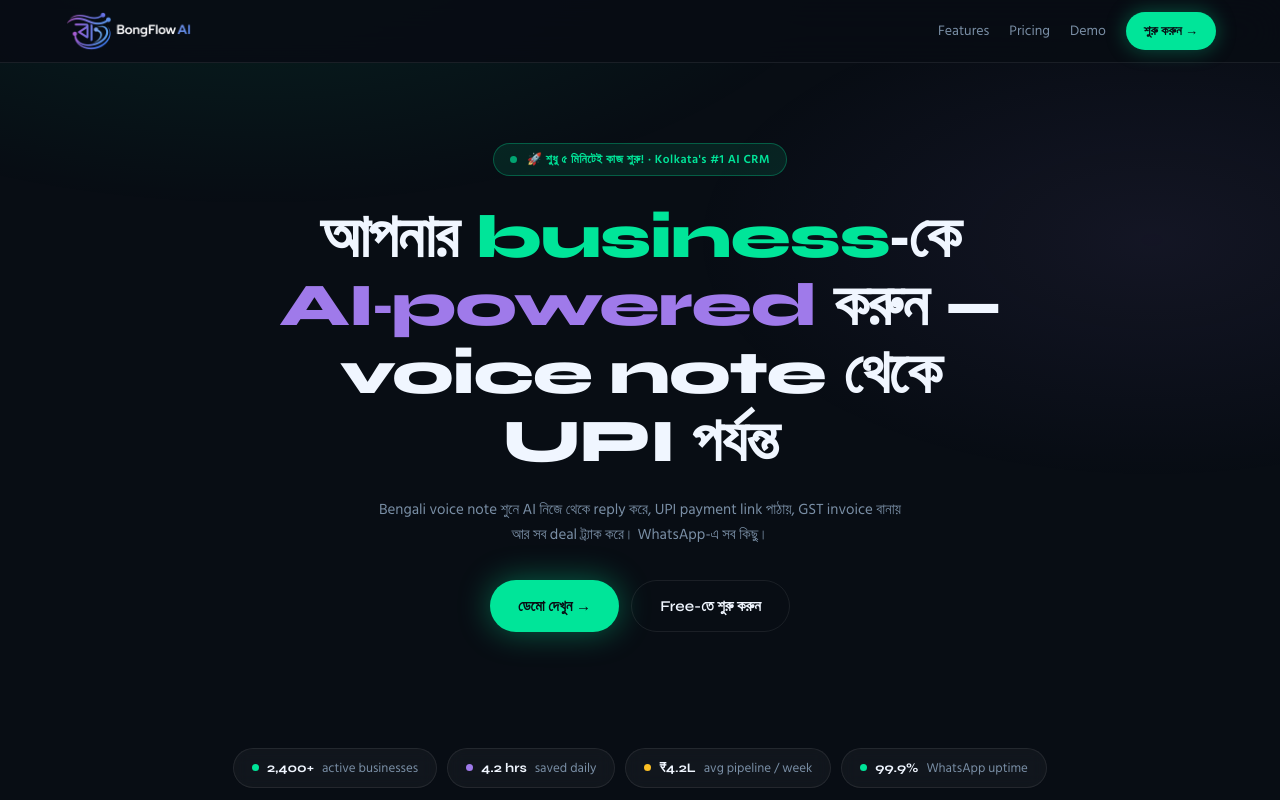
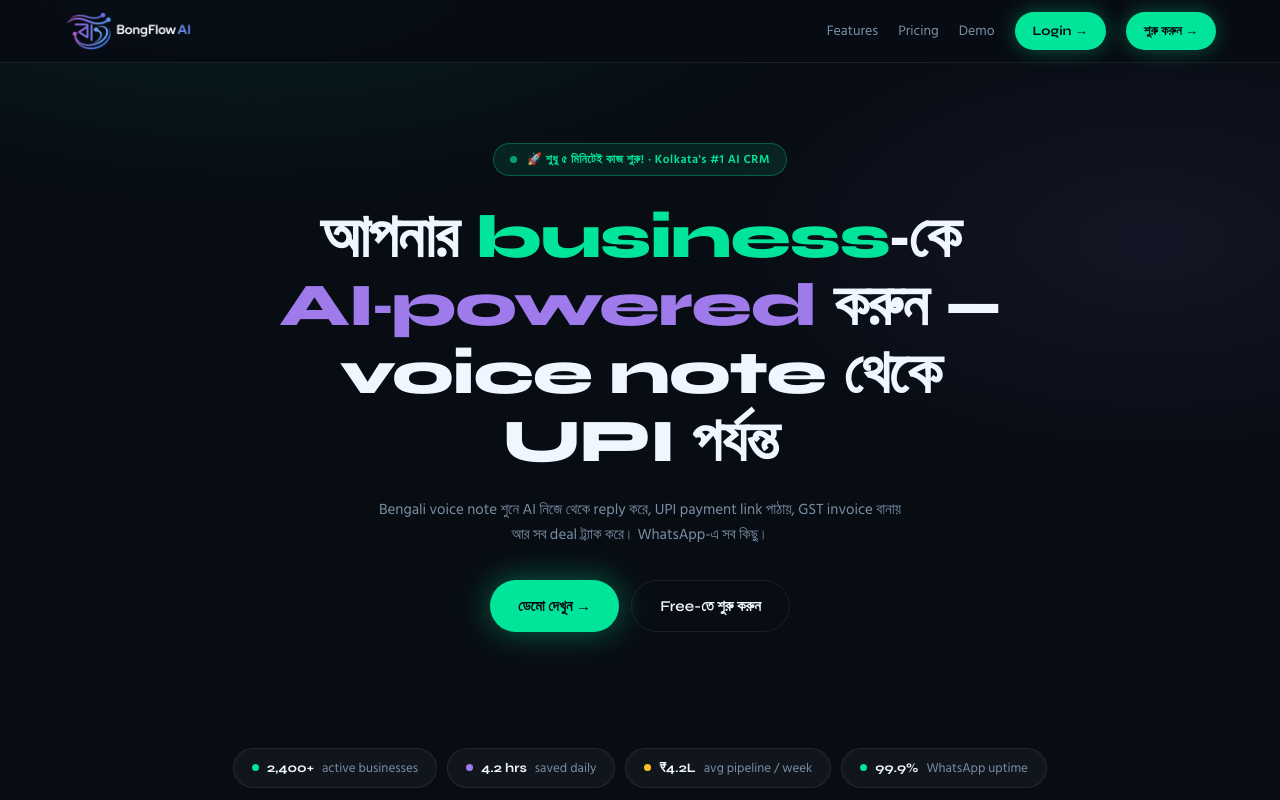
Before and after one commit to jaydeb2023/bongflow, a Next.js app: page / in a window 1280 px wide. Shown: the top 800 px of the page. Built offline with nearby package versions, Linux system fonts and the light colour scheme.

Commit message:
Update page.tsx

```diff
--- a/src/app/page.tsx
+++ b/src/app/page.tsx
@@ -325,6 +325,7 @@
             <Link href="#features" className="bf-nav-link">Features</Link>
             <Link href="#pricing" className="bf-nav-link">Pricing</Link>
             <Link href="#demo" className="bf-nav-link">Demo</Link>
+            <Link href="/login" className="bf-btn-pill desktop-only">Login →</Link>
             <Link href="/dashboard" className="bf-btn-pill desktop-only">শুরু করুন →</Link>
           </div>
           <button
```
